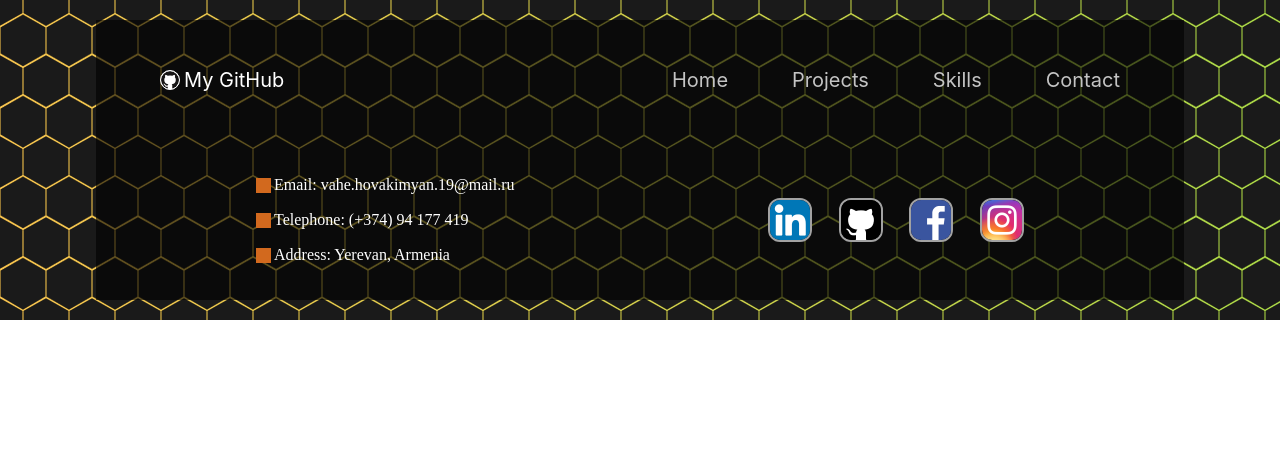
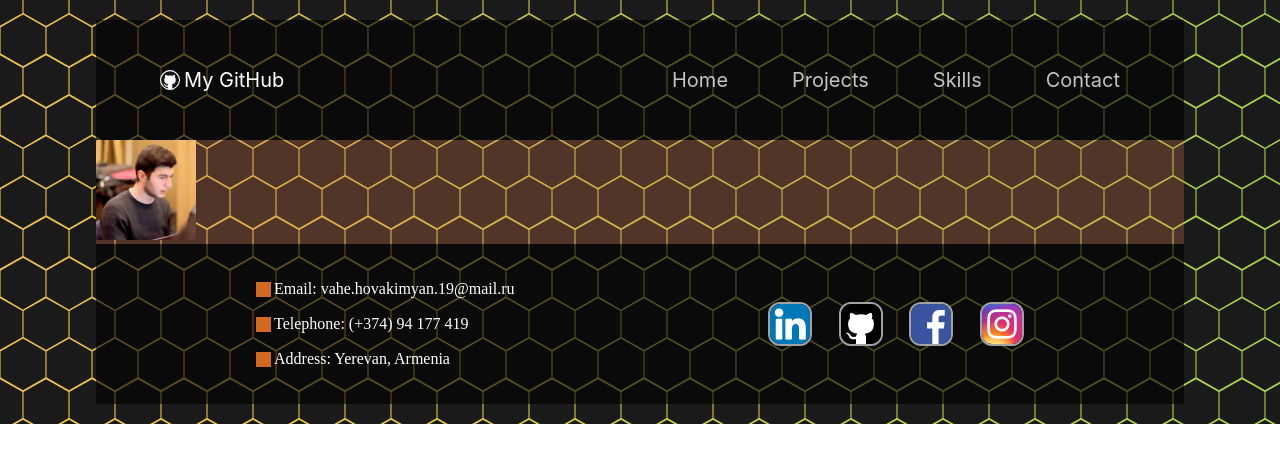
Before and after one commit to Vahe4836/Portfolio, a React (Create React App) app in the folder client/: page /skills in a window 1280 px wide. Shown: the top 462 px of the page. Built offline with nearby package versions, Linux system fonts and the light colour scheme; no server answers.

Commit message:
add icons

```diff
--- a/client/src/Main/Pages/Projects/Projects.jsx
+++ b/client/src/Main/Pages/Projects/Projects.jsx
@@ -34,7 +34,7 @@ export default function Projects() {
                                 <h3 className='project_name'>{item.name}</h3>
                                 <div className='project_image_div'>
                                     <a href={item.project_url} target='_blank'>
-                                        <img src={img} alt={item.alt} className='project_image' />
+                                        <img src="../../../images/home_projects/autoelectric.png" alt={item.alt} className='project_image' />
                                         <div className='to_project_link_opacity'></div>
                                     </a>
                                 </div>
--- a/client/src/Main/Pages/Skills/Skills.jsx
+++ b/client/src/Main/Pages/Skills/Skills.jsx
@@ -1,10 +1,12 @@
 import { useState, useEffect } from 'react';
+import test from '../../../images/home_person_image.jpg';
 import './Skills.scss';
 
 
 
 export default function Skills() {
 
+    console.log(test);
 
     const [frontEndData, setFrontEndData] = useState([]);
     const [backEndData, setBackEndData] = useState([]);
@@ -22,7 +24,7 @@ export default function Skills() {
 
     return (
         <div className='skills_page'>
-
+            <img src={test} alt="test_icon" width="100px" height="100px"/>
         </div>
     )
 }
```
Also changed, not shown: 7 other files (tests, documents, lock files or other folders).
